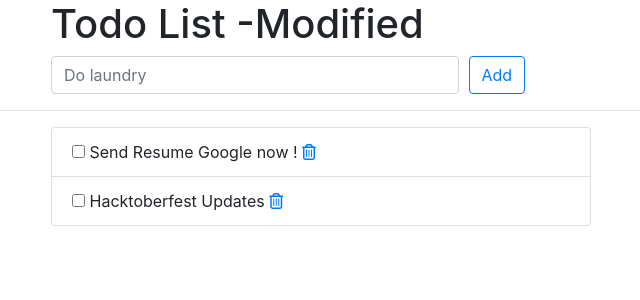
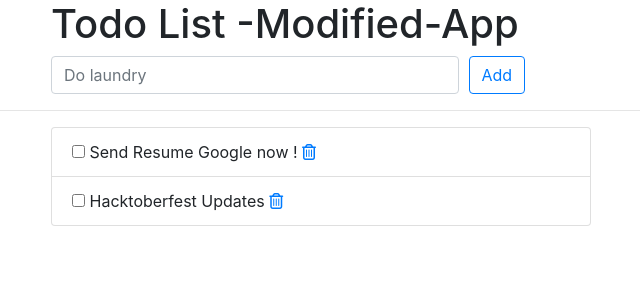
Before and after one commit to chhagan72/ck-djangi-todo, a Django app: page /todos/ in a window 1280 px wide. Shown: the top 300 px of the page, without its empty margins (224-864 px from the left). Run offline with Django 3.2, Linux system fonts and the light colour scheme; data comes from the database, SQL or seed files in the repository; some libraries are stand-ins or nearby versions.

Commit message:
Update index.html

```diff
--- a/todos/templates/todos/index.html
+++ b/todos/templates/todos/index.html
@@ -12,7 +12,7 @@
     <div class="offset-md-2 col-lg-9">
       <div class="page-header">
         <h1>
-          Todo List -Modified
+          Todo List -Modified-App
         </h1>
       </div>
     </div>
```
